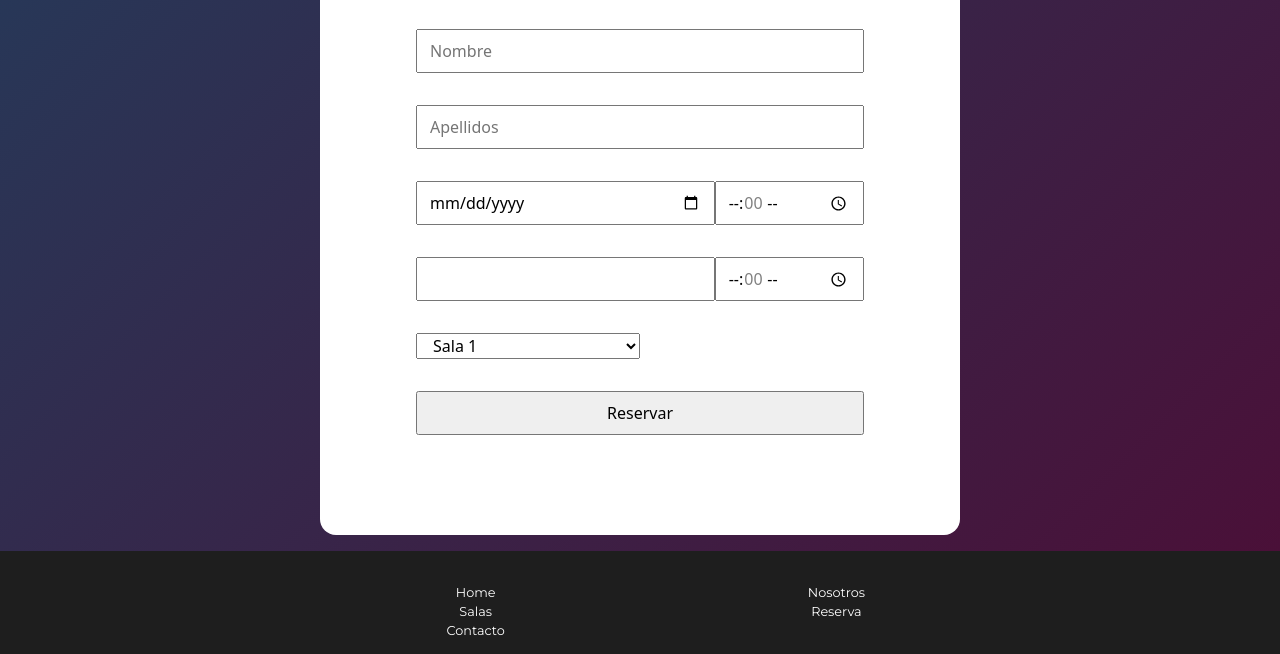
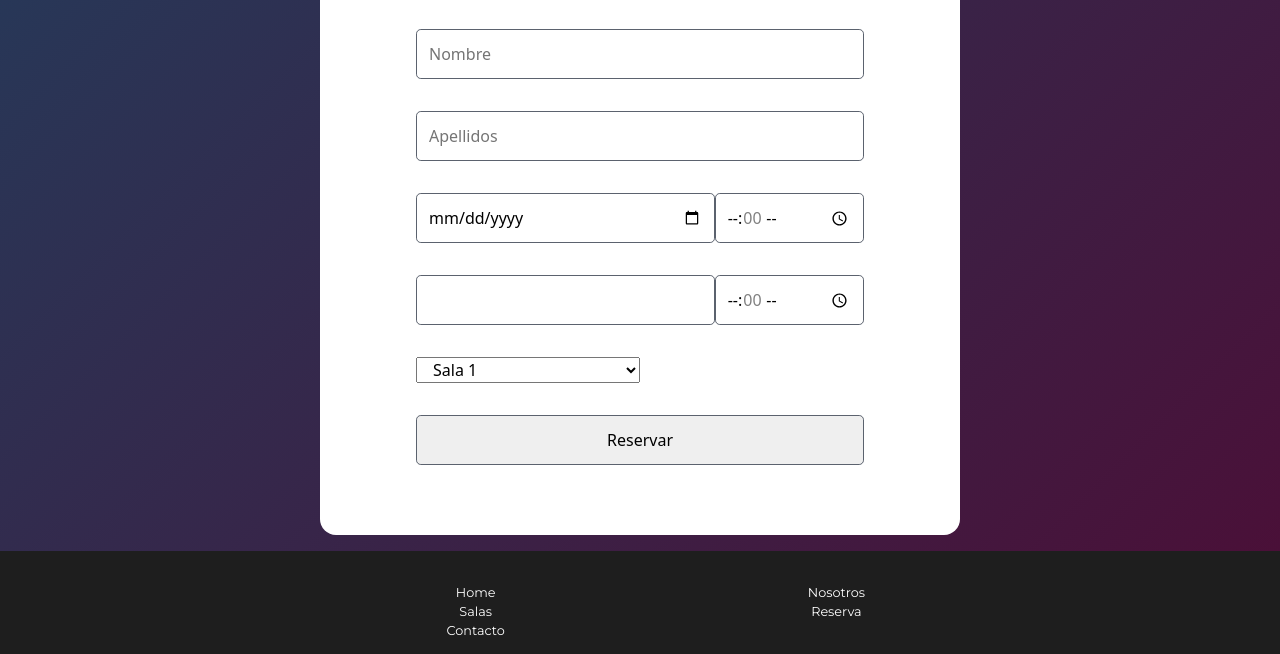
Before and after one commit to DavidLuna-coder/PnetPractices, a plain HTML site: page reserva.html in a window 1280 px wide. Shown: the part 249-903 px from the top of the page. Drawn offline with nearby package versions, Linux system fonts and the light colour scheme.

Commit message:
Actualizada reserva

```diff
--- a/styles/reserva.css
+++ b/styles/reserva.css
@@ -95,7 +95,9 @@ footer li {
     margin-bottom: 2rem;
 }
 input{
-    padding: 0.5rem;
+    padding: 0.75rem;
+    border-radius: 0.3rem;
+    border: 1px solid #5b626e;
 }
 
 .submit-btn
```
